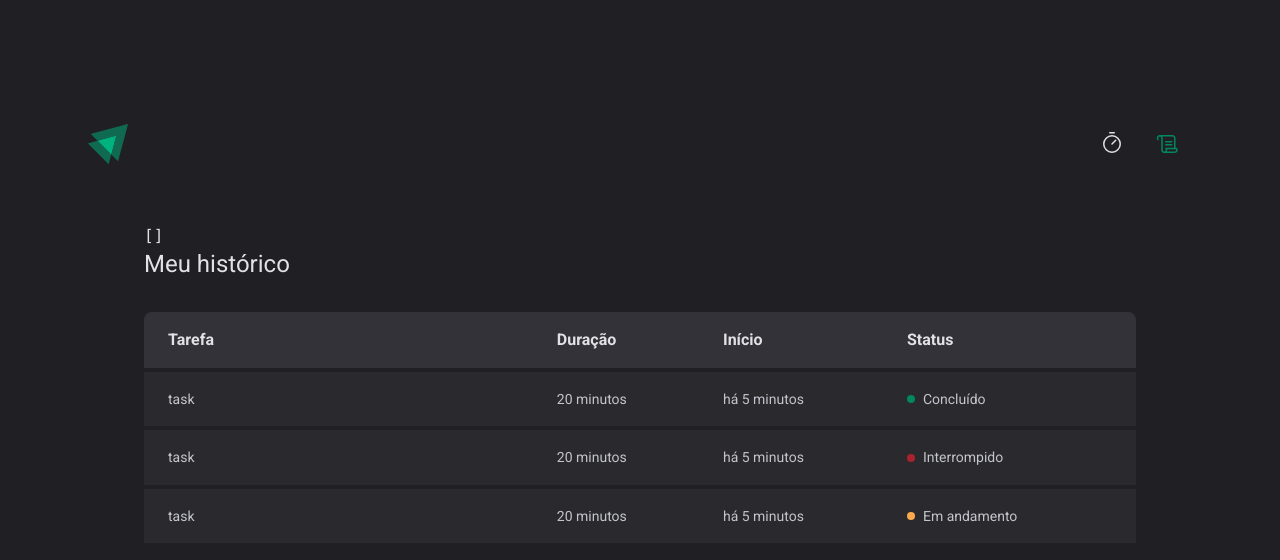
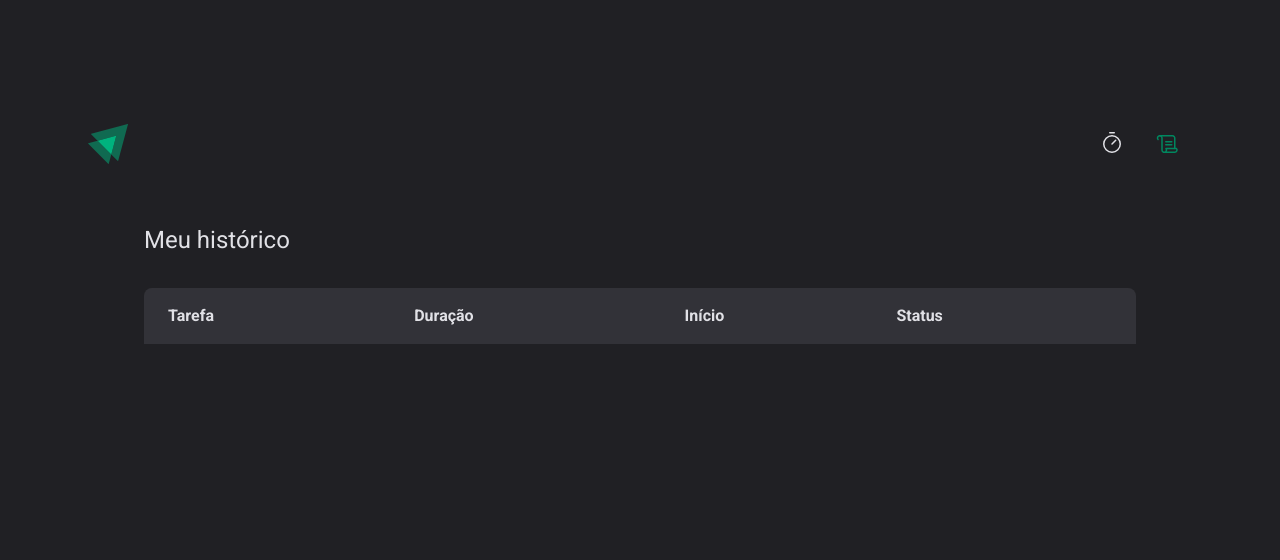
Before and after one commit to dhomini-rabelo/Estudos-Ignite-React-002, a React (Vite) app in the folder stage02/: page /historico in a window 1280 px wide. Shown: the top 560 px of the page. Built offline with nearby package versions, Linux system fonts and the light colour scheme.

Commit message:
use data in historyc table

```diff
--- a/stage02/src/pages/History/index.tsx
+++ b/stage02/src/pages/History/index.tsx
@@ -1,12 +1,13 @@
 import { useContext } from 'react'
 import { TimerCyclesContext } from '../../contexts/cycles'
+import ptBR from 'date-fns/locale/pt-BR'
 import { Div, Span } from './styles'
+import { formatDistanceToNow } from 'date-fns'
 
 export function History() {
-  const { cycles } = useContext(TimerCyclesContext)
+  const { cycles, activeCycleId } = useContext(TimerCyclesContext)
   return (
     <Div.container className="grow flex p-14 flex-col">
-      <pre>{JSON.stringify(cycles)}</pre>
       <h1 className="text-2xl text-Gray-100">Meu histórico</h1>
       <div className="grow overflow-auto mt-8">
         <table className="w-full border-collapse">
@@ -19,30 +20,31 @@ export function History() {
             </tr>
           </thead>
           <tbody>
-            <tr>
-              <td>task</td>
-              <td>20 minutos</td>
-              <td>há 5 minutos</td>
-              <td>
-                <Span.status color="success">Concluído</Span.status>
-              </td>
-            </tr>
-            <tr>
-              <td>task</td>
-              <td>20 minutos</td>
-              <td>há 5 minutos</td>
-              <td>
-                <Span.status color="fail">Interrompido</Span.status>
-              </td>
-            </tr>
-            <tr>
-              <td>task</td>
-              <td>20 minutos</td>
-              <td>há 5 minutos</td>
-              <td>
-                <Span.status color="progress">Em andamento</Span.status>
-              </td>
-            </tr>
+            {cycles.map((cycle) => {
+              return (
+                <tr key={cycle.id}>
+                  <td>{cycle.task}</td>
+                  <td>{cycle.minutes} minutos</td>
+                  <td>
+                    {formatDistanceToNow(cycle.start, {
+                      addSuffix: true,
+                      locale: ptBR,
+                    })}
+                  </td>
+                  <td>
+                    {cycle.stop && (
+                      <Span.status color="fail">Interrompido</Span.status>
+                    )}
+                    {cycle.id === activeCycleId && (
+                      <Span.status color="progress">Em andamento</Span.status>
+                    )}
+                    {cycle.finished && (
+                      <Span.status color="success">Finalizado</Span.status>
+                    )}
+                  </td>
+                </tr>
+              )
+            })}
           </tbody>
         </table>
       </div>
```
